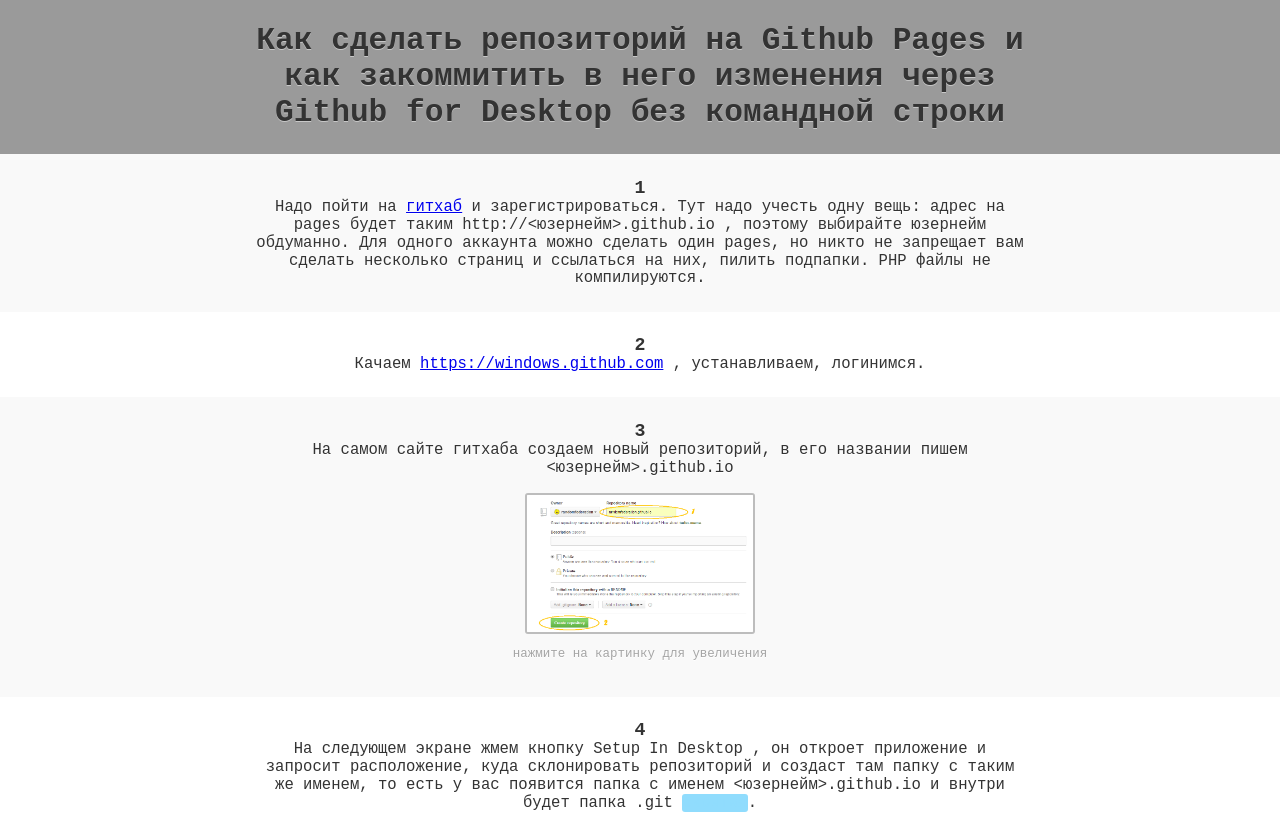
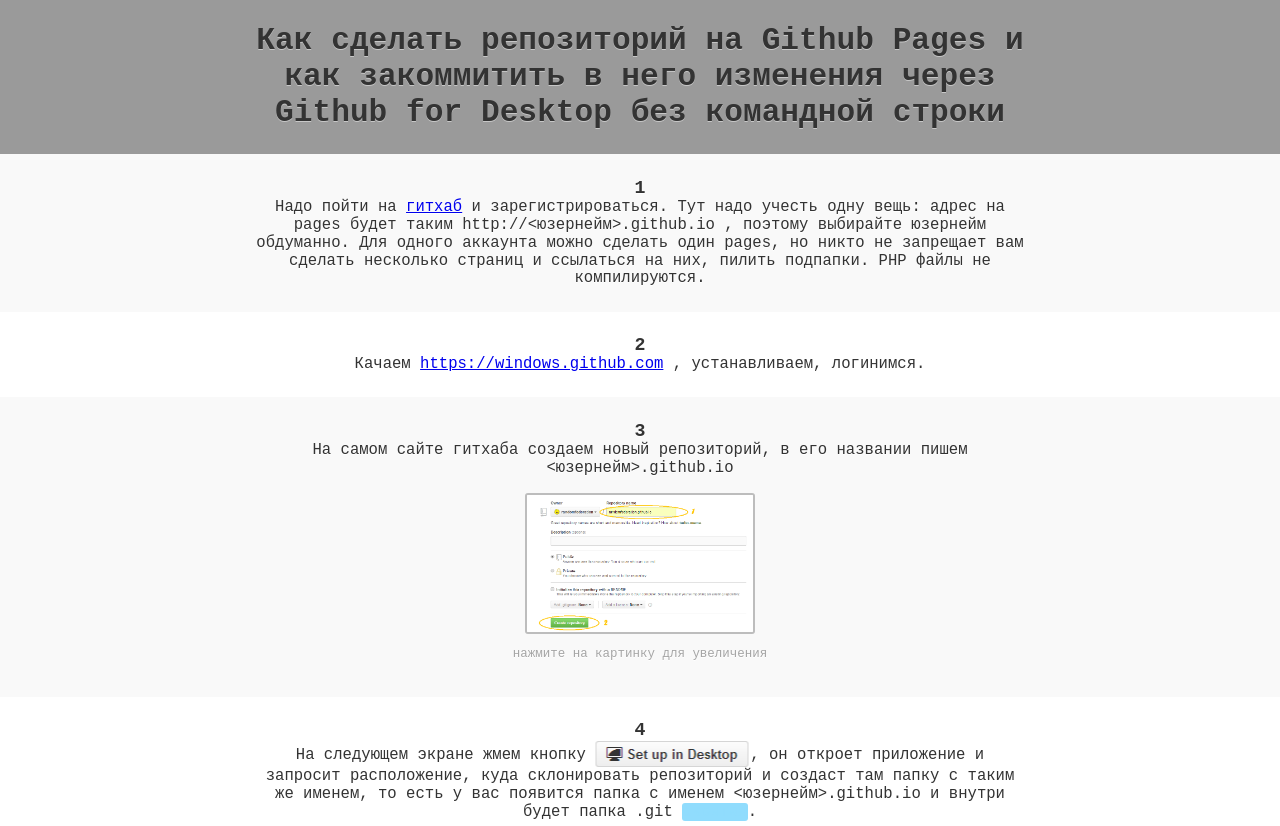
Before and after one commit to randomfederation/randomfederation.github.io, a plain HTML site: page index.html in a window 1280 px wide. Shown: the top 826 px of the page. Drawn offline with nearby package versions, Linux system fonts and the light colour scheme.

Commit message:
button added

```diff
--- a/index.html
+++ b/index.html
@@ -49,7 +49,7 @@
 	<section class="white">
 		<div class="wrapper center">
 			<h3>4</h3>
-			<p>На следующем экране жмем кнопку Setup In Desktop , он откроет приложение и запросит расположение, куда склонировать репозиторий и создаст там папку с таким же именем, то есть у вас появится папка с именем <юзернейм>.github.io и  внутри будет папка .git <span class="spoiler">скрытая</span>.
+			<p class="image-inline">На следующем экране жмем кнопку <span class="setup-button"></span>, он откроет приложение и запросит расположение, куда склонировать репозиторий и создаст там папку с таким же именем, то есть у вас появится папка с именем <юзернейм>.github.io и  внутри будет папка .git <span class="spoiler">скрытая</span>.
 			</p>
 		</div>
 	</section>
--- a/styles/style.css
+++ b/styles/style.css
@@ -54,6 +54,18 @@ section, header {
 	text-shadow: 0px 1px 0px #C7C7C7;
 }
 
+.setup-button {
+	display: inline-block;
+	width: 155px;
+	vertical-align: middle;
+	height: 27px;
+	background: url(../img/seup-button.PNG) no-repeat center;
+}
+
+p .image-inline {
+	line-height: 29px;
+}
+
 .img-collapse {
 	width: 30%;
 	margin: 0 auto;
```
Also changed, not shown: img/seup-button.PNG (added).
